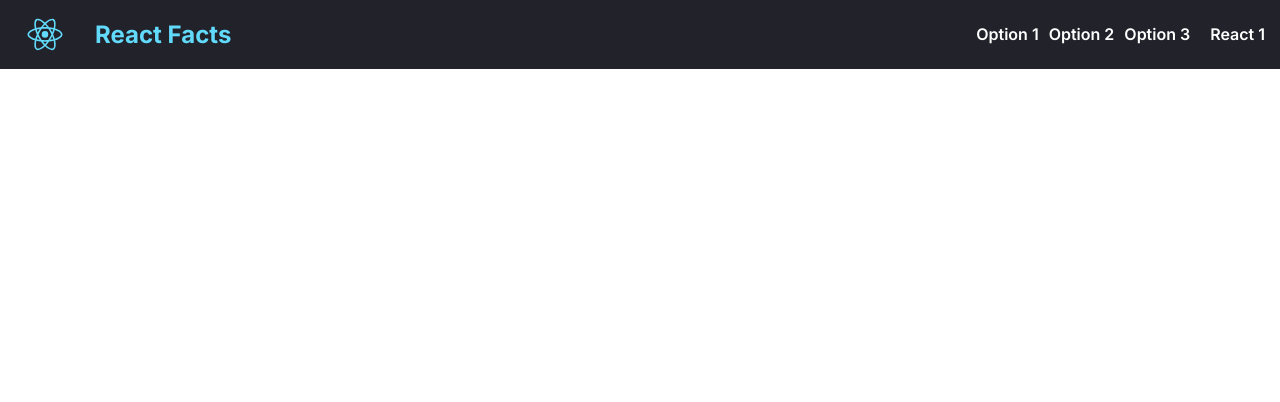
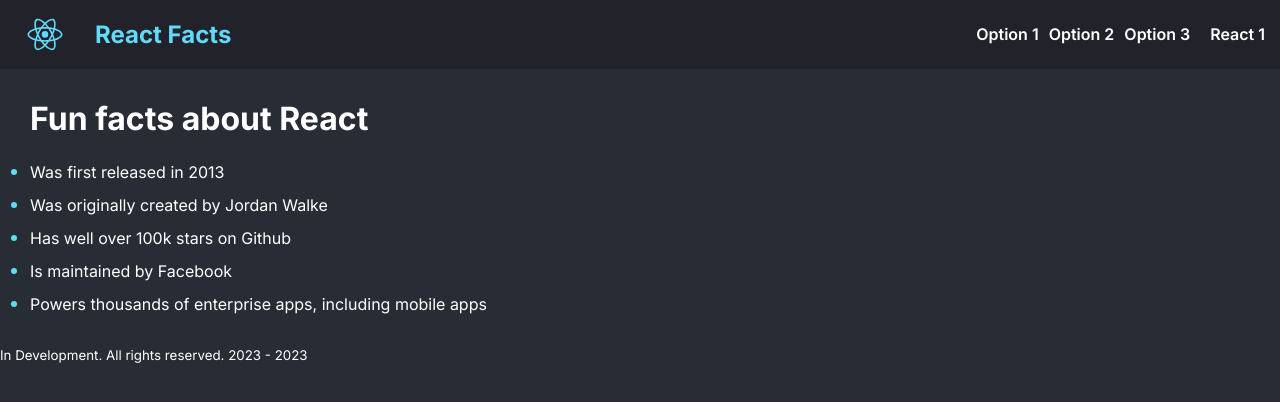
Before and after one commit to lauro-ss/Practices_React, a React (Create React App) app in the folder part_1/: page / in a window 1280 px wide. Shown: the top 402 px of the page. Built offline with nearby package versions, Linux system fonts and the light colour scheme.

Commit message:
Content style

```diff
--- a/part_1/src/funFacts/Content.js
+++ b/part_1/src/funFacts/Content.js
@@ -1,16 +1,17 @@
-function Content() {
+import '../funFactsCss/Content.css'
+
+
+export default function Content() {
     return (
-        <div>
+        <main>
             <h1>Fun facts about React</h1>
-            <ul>
+            <ul className='content-list'>
                 <li>Was first released in 2013</li>
                 <li>Was originally created by Jordan Walke</li>
                 <li>Has well over 100k stars on Github</li>
                 <li>Is maintained by Facebook</li>
                 <li>Powers thousands of enterprise apps, including mobile apps</li>
             </ul>
-        </div>
+        </main>
     );
 }
-
-export default Content;
--- /dev/null
+++ b/part_1/src/funFactsCss/Content.css
@@ -0,0 +1,20 @@
+body {
+    background-color: #282D35;
+}
+
+main {
+    margin: 30px;
+}
+
+.content-list {
+    padding: 0;
+}
+
+.content-list>li {
+    margin-bottom: 10px;
+}
+
+.content-list>li::marker {
+    color: #61DAFB;
+    font-size: 20px;
+}
```
